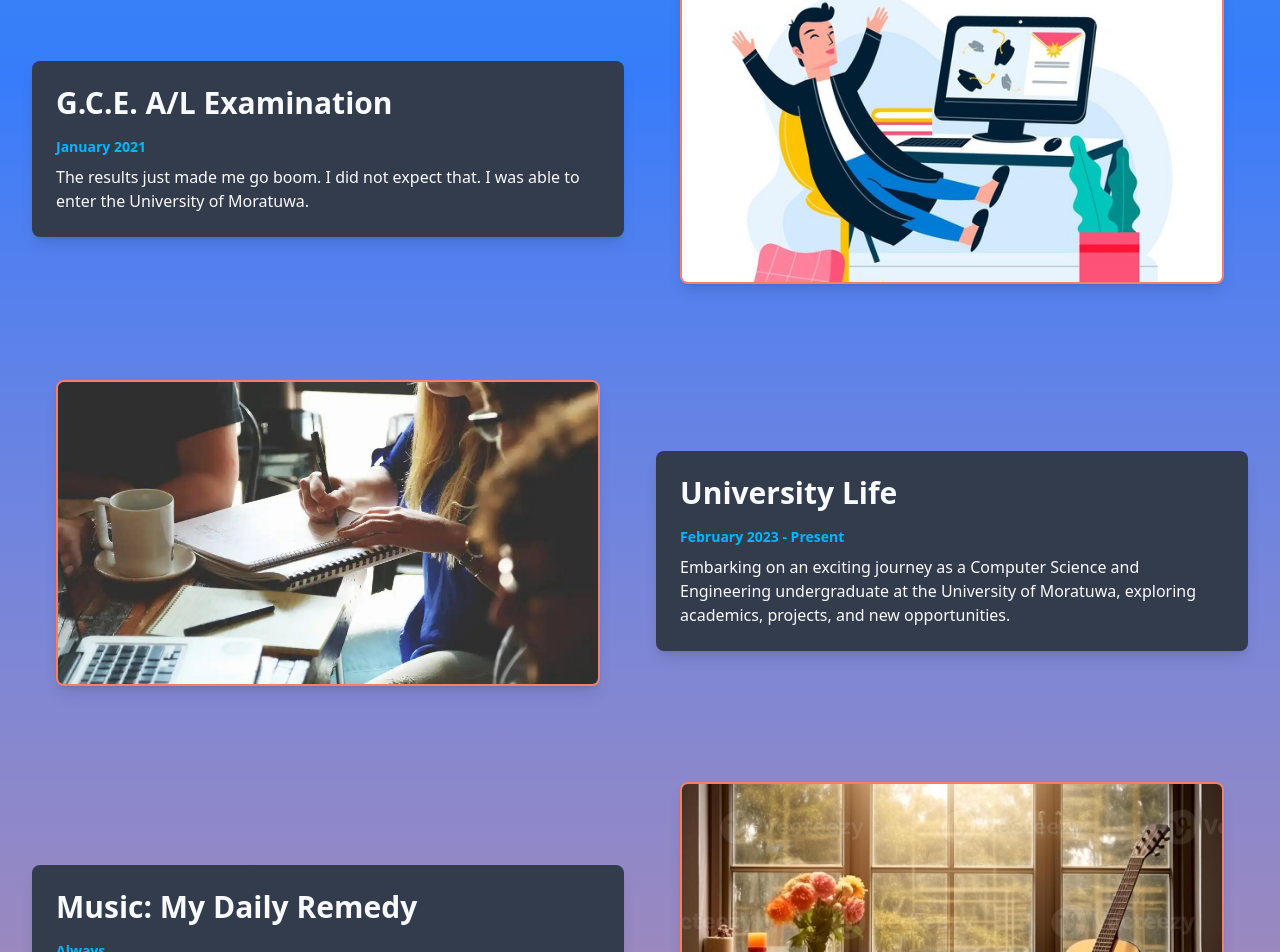
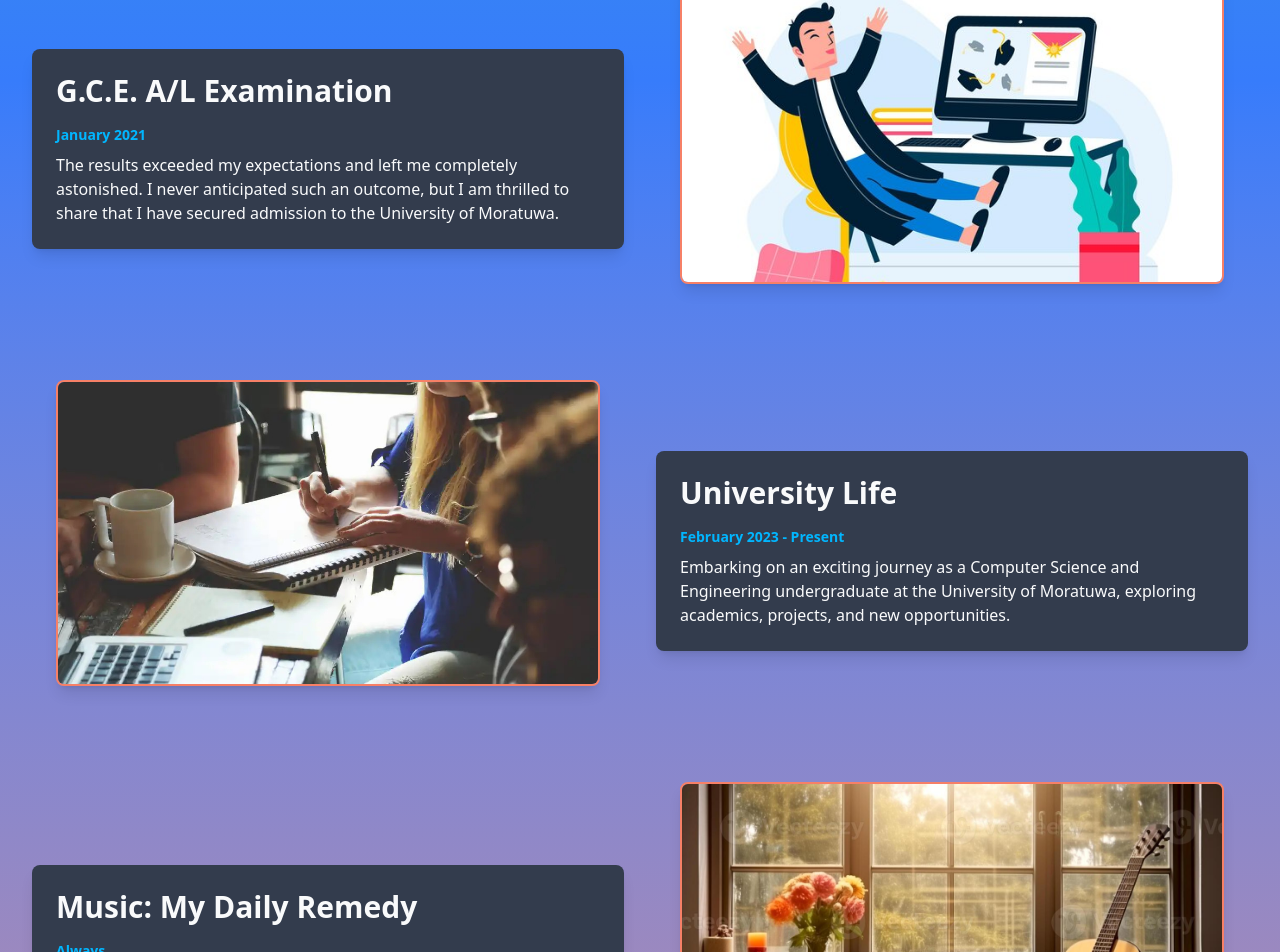
Before and after one commit to seniru-dilmith/Portfolio-Website, a Next.js app: page /story in a window 1280 px wide. Shown: the part 1840-2792 px from the top of the page. Built offline with nearby package versions, Linux system fonts and the light colour scheme.

Commit message:
minor change

```diff
--- a/src/components/story/milestones.ts
+++ b/src/components/story/milestones.ts
@@ -20,7 +20,7 @@ export const milestones = [
     {
         title: 'G.C.E. A/L Examination',
         date: 'January 2021',
-        description: 'The results just made me go boom. I did not expect that. I was able to enter the University of Moratuwa.',
+        description: 'The results exceeded my expectations and left me completely astonished. I never anticipated such an outcome, but I am thrilled to share that I have secured admission to the University of Moratuwa.',
         image: '/story/img-4.jpg',
     },
     {
```
